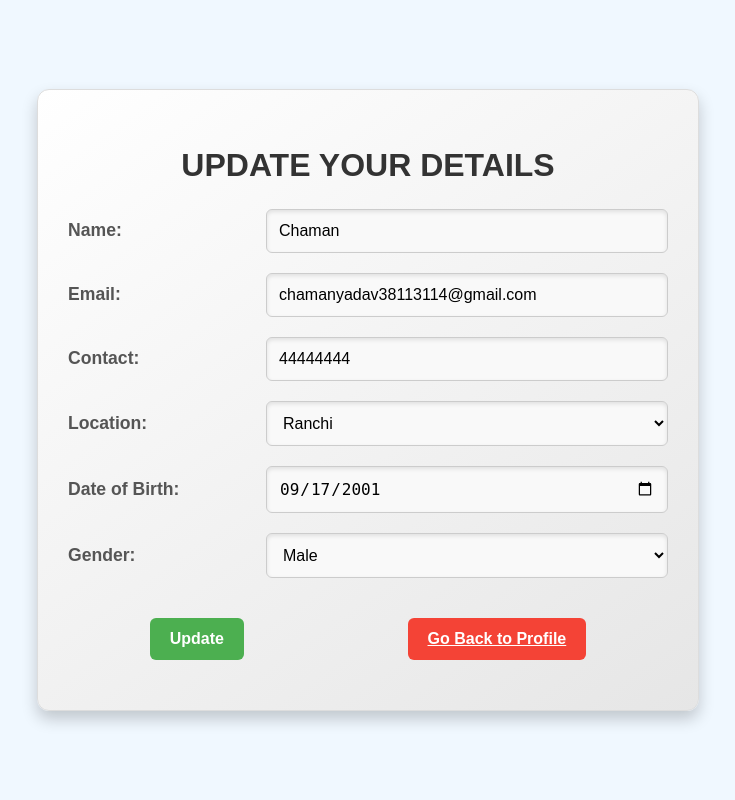
After one commit to selva31/furniture-store-website, a Flask app: page /auth/update_details/3 in a window 1280 px wide. The commit adds this page. Shown: the whole page, without its empty margins (272-1007 px from the left). Run offline with Flask 3, Linux system fonts and the light colour scheme; a user stored in the database is signed in.

Commit message:
Added the update details funtionality to profile page
included logging, profile for delivery person made, and improved the css overall.

```diff
--- a/app/__init__.py
+++ b/app/__init__.py
@@ -6,6 +6,7 @@ from flask_migrate import Migrate
 from flask_mail import Mail
 from dotenv import load_dotenv
 import os
+import logging
 
 # Initialize extensions
 db = SQLAlchemy()
@@ -16,6 +17,9 @@ mail=Mail()
 
 load_dotenv()
 print(f"MAIL_USERNAME: {os.getenv('MAIL_USERNAME')}")
+# Set up logging
+logging.basicConfig(level=logging.INFO)  # Set the logging level to INFO
+logger = logging.getLogger(__name__)  # Get a logger instance for this module
 
 def create_app():
     app = Flask(__name__, template_folder='templates', static_folder='static')
--- /dev/null
+++ b/app/templates/update_details.html
@@ -0,0 +1,211 @@
+<!DOCTYPE html>
+<html lang="en">
+<head>
+    <meta charset="UTF-8">
+    <meta name="viewport" content="width=device-width, initial-scale=1.0">
+    <title>Update Details</title>
+    <style>
+body {
+    font-family: Arial, sans-serif;
+    background-color: #f0f8ff; /* Light blue background for the page */
+    margin: 0;
+    padding: 0;
+    display: flex;
+    justify-content: center;
+    align-items: center;
+    min-height: 100vh;
+}
+
+.container {
+    max-width: 600px; /* Increased the max-width to make the form wider */
+    width: 100%; /* Ensure the form is responsive */
+    margin: auto;
+    background: linear-gradient(145deg, #ffffff, #e6e6e6); /* Soft gradient background */
+    border-radius: 12px;
+    box-shadow: 0 8px 16px rgba(0, 0, 0, 0.2); /* Elevated shadow for a polished look */
+    padding: 30px;
+    border: 1px solid #ddd;
+}
+
+.title {
+    text-align: center;
+    margin-bottom: 25px;
+    font-size: 2rem; /* Larger heading */
+    font-weight: bold;
+    color: #333;
+    text-transform: uppercase; /* Optional for emphasis */
+}
+
+.form-group {
+    display: flex;
+    justify-content: space-between;
+    align-items: center;
+    margin-bottom: 20px; /* Increased spacing between fields */
+}
+
+.form-group label {
+    flex: 1;
+    font-size: 1.1rem; /* Larger font for labels */
+    font-weight: bold;
+    color: #555;
+    text-align: left;
+    margin-right: 10px;
+}
+
+.form-control {
+    flex: 2;
+    padding: 12px; /* Bigger input boxes */
+    border-radius: 6px;
+    border: 1px solid #ccc;
+    font-size: 1rem;
+    background-color: #f9f9f9;
+    box-shadow: inset 0 2px 4px rgba(0, 0, 0, 0.1);
+    transition: border-color 0.3s, box-shadow 0.3s;
+}
+
+.form-control:focus {
+    outline: none;
+    border-color: #4CAF50;
+    box-shadow: 0 0 5px #4CAF50;
+}
+.btn {
+    display: inline-block;  /* Change from block to inline-block */
+    width: auto;            /* Ensure buttons have auto width based on content */
+    margin: 20px auto 0;
+    padding: 12px 20px;
+    font-size: 1rem;
+    font-weight: bold;
+    border: none;
+    border-radius: 6px;
+    cursor: pointer;
+    transition: all 0.3s ease-in-out;
+}
+
+.btn:hover {
+    transform: scale(1.05);
+}
+
+button[type="submit"] {
+    background-color: #4CAF50;
+    color: white;
+}
+
+button[type="submit"]:hover {
+    background-color: #45a049;
+}
+
+.btn.btn-secondary {
+    background-color: #f44336;
+    color: white;
+}
+
+.btn.btn-secondary:hover {  /* Correct the selector from button.btn-secondary to .btn.btn-secondary */
+    background-color: #e53935;
+}
+
+
+    </style>
+</head>
+<body>
+    <div class="container">
+        <h2 class="title">Update Your Details</h2>
+        <form method="POST" action="">
+            <!-- Username Field -->
+            <div class="form-group">
+                <label for="username">Name:</label>
+                <input type="text" name="username" id="username" class="form-control" value="{{ user.username }}">
+            </div>
+
+            <!-- Email Field -->
+            <div class="form-group">
+                <label for="email">Email:</label>
+                <input type="email" name="email" id="email" class="form-control" value="{{ user.email }}">
+            </div>
+
+            <!-- Contact Field -->
+            <div class="form-group">
+                <label for="contact">Contact:</label>
+                <input type="text" name="contact" id="contact" class="form-control" value="{{ user.contact }}">
+            </div>
+
+            <!-- Location Field -->
+            <div class="form-group">
+              <label for="location">Location:</label>
+              <select name="location" id="location" class="form-control">
+                  <option value="" disabled selected>Select your city</option>
+                  <option value="Mumbai" {% if user.location == 'Mumbai' %}selected{% endif %}>Mumbai</option>
+                  <option value="Delhi" {% if user.location == 'Delhi' %}selected{% endif %}>Delhi</option>
+                  <option value="Bangalore" {% if user.location == 'Bangalore' %}selected{% endif %}>Bangalore</option>
+                  <option value="Hyderabad" {% if user.location == 'Hyderabad' %}selected{% endif %}>Hyderabad</option>
+                  <option value="Ahmedabad" {% if user.location == 'Ahmedabad' %}selected{% endif %}>Ahmedabad</option>
+                  <option value="Chennai" {% if user.location == 'Chennai' %}selected{% endif %}>Chennai</option>
+                  <option value="Kolkata" {% if user.location == 'Kolkata' %}selected{% endif %}>Kolkata</option>
+                  <option value="Surat" {% if user.location == 'Surat' %}selected{% endif %}>Surat</option>
+                  <option value="Pune" {% if user.location == 'Pune' %}selected{% endif %}>Pune</option>
+                  <option value="Jaipur" {% if user.location == 'Jaipur' %}selected{% endif %}>Jaipur</option>
+                  <option value="Lucknow" {% if user.location == 'Lucknow' %}selected{% endif %}>Lucknow</option>
+                  <option value="Kanpur" {% if user.location == 'Kanpur' %}selected{% endif %}>Kanpur</option>
+                  <option value="Nagpur" {% if user.location == 'Nagpur' %}selected{% endif %}>Nagpur</option>
+                  <option value="Indore" {% if user.location == 'Indore' %}selected{% endif %}>Indore</option>
+                  <option value="Thane" {% if user.location == 'Thane' %}selected{% endif %}>Thane</option>
+                  <option value="Bhopal" {% if user.location == 'Bhopal' %}selected{% endif %}>Bhopal</option>
+                  <option value="Visakhapatnam" {% if user.location == 'Visakhapatnam' %}selected{% endif %}>Visakhapatnam</option>
+                  <option value="Vadodara" {% if user.location == 'Vadodara' %}selected{% endif %}>Vadodara</option>
+                  <option value="Ghaziabad" {% if user.location == 'Ghaziabad' %}selected{% endif %}>Ghaziabad</option>
+                  <option value="Ludhiana" {% if user.location == 'Ludhiana' %}selected{% endif %}>Ludhiana</option>
+                  <option value="Agra" {% if user.location == 'Agra' %}selected{% endif %}>Agra</option>
+                  <option value="Nashik" {% if user.location == 'Nashik' %}selected{% endif %}>Nashik</option>
+                  <option value="Faridabad" {% if user.location == 'Faridabad' %}selected{% endif %}>Faridabad</option>
+                  <option value="Meerut" {% if user.location == 'Meerut' %}selected{% endif %}>Meerut</option>
+                  <option value="Rajkot" {% if user.location == 'Rajkot' %}selected{% endif %}>Rajkot</option>
+                  <option value="Kalyan" {% if user.location == 'Kalyan' %}selected{% endif %}>Kalyan</option>
+                  <option value="Vasai-Virar" {% if user.location == 'Vasai-Virar' %}selected{% endif %}>Vasai-Virar</option>
+                  <option value="Varanasi" {% if user.location == 'Varanasi' %}selected{% endif %}>Varanasi</option>
+                  <option value="Srinagar" {% if user.location == 'Srinagar' %}selected{% endif %}>Srinagar</option>
+                  <option value="Aurangabad" {% if user.location == 'Aurangabad' %}selected{% endif %}>Aurangabad</option>
+                  <option value="Dhanbad" {% if user.location == 'Dhanbad' %}selected{% endif %}>Dhanbad</option>
+                  <option value="Amritsar" {% if user.location == 'Amritsar' %}selected{% endif %}>Amritsar</option>
+                  <option value="Navi Mumbai" {% if user.location == 'Navi Mumbai' %}selected{% endif %}>Navi Mumbai</option>
+                  <option value="Allahabad" {% if user.location == 'Allahabad' %}selected{% endif %}>Allahabad</option>
+                  <option value="Howrah" {% if user.location == 'Howrah' %}selected{% endif %}>Howrah</option>
+                  <option value="Ranchi" {% if user.location == 'Ranchi' %}selected{% endif %}>Ranchi</option>
+                  <option value="Coimbatore" {% if user.location == 'Coimbatore' %}selected{% endif %}>Coimbatore</option>
+                  <option value="Jabalpur" {% if user.location == 'Jabalpur' %}selected{% endif %}>Jabalpur</option>
+                  <option value="Gwalior" {% if user.location == 'Gwalior' %}selected{% endif %}>Gwalior</option>
+                  <option value="Vijayawada" {% if user.location == 'Vijayawada' %}selected{% endif %}>Vijayawada</option>
+                  <option value="Jodhpur" {% if user.location == 'Jodhpur' %}selected{% endif %}>Jodhpur</option>
+                  <option value="Madurai" {% if user.location == 'Madurai' %}selected{% endif %}>Madurai</option>
+                  <option value="Raipur" {% if user.location == 'Raipur' %}selected{% endif %}>Raipur</option>
+                  <option value="Kota" {% if user.location == 'Kota' %}selected{% endif %}>Kota</option>
+                  <option value="Guwahati" {% if user.location == 'Guwahati' %}selected{% endif %}>Guwahati</option>
+                  <option value="Chandigarh" {% if user.location == 'Chandigarh' %}selected{% endif %}>Chandigarh</option>
+                  <option value="Solapur" {% if user.location == 'Solapur' %}selected{% endif %}>Solapur</option>
+                  <option value="Hubli-Dharwad" {% if user.location == 'Hubli-Dharwad' %}selected{% endif %}>Hubli-Dharwad</option>
+              </select>
+          </div>
+            <!-- Date of Birth Field -->
+            <div class="form-group">
+                <label for="dob">Date of Birth:</label>
+                <input type="date" name="dob" id="dob" class="form-control" value="{{ user.dob }}">
+            </div>
+
+            <!-- Gender Field -->
+            <div class="form-group">
+                <label for="gender">Gender:</label>
+                <select name="gender" id="gender" class="form-control">
+                    <option value="" disabled selected>Select your gender</option>
+                    <option value="Male" {% if user.gender == 'Male' %}selected{% endif %}>Male</option>
+                    <option value="Female" {% if user.gender == 'Female' %}selected{% endif %}>Female</option>
+                    <option value="Other" {% if user.gender == 'Other' %}selected{% endif %}>Other</option>
+                </select>
+            </div>
+
+            <!-- Submit Button -->
+            <div class="form-group button-group">
+              <button type="submit" class="btn">Update</button>
+              <a href="/auth/profile/{{ user.id }}" class="btn btn-secondary">Go Back to Profile</a>
+          </div>
+        </form>
+    </div>
+</body>
+</html>
```
Also changed, not shown: app/auth.py (+82 -9 lines), app/templates/change_password.html (+54 -1 lines), app/templates/home.html (+9 -0 lines), app/templates/profile.html (+25 -5 lines), app/forms.py (line endings or trailing spaces), instance/users.db.
